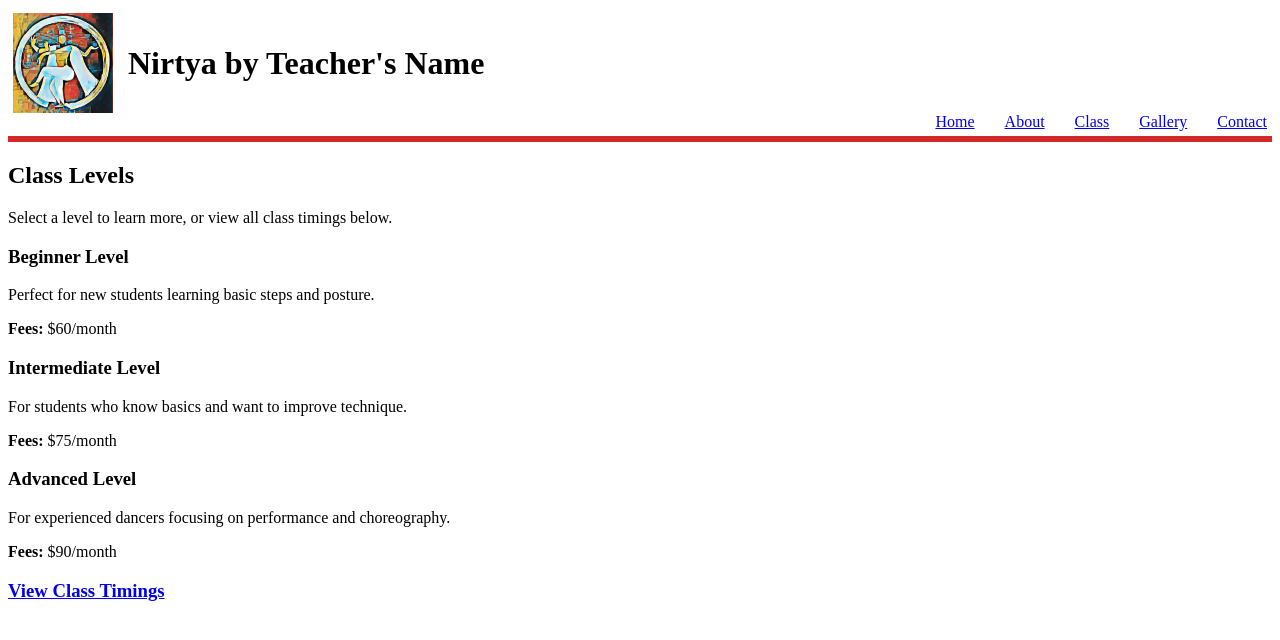
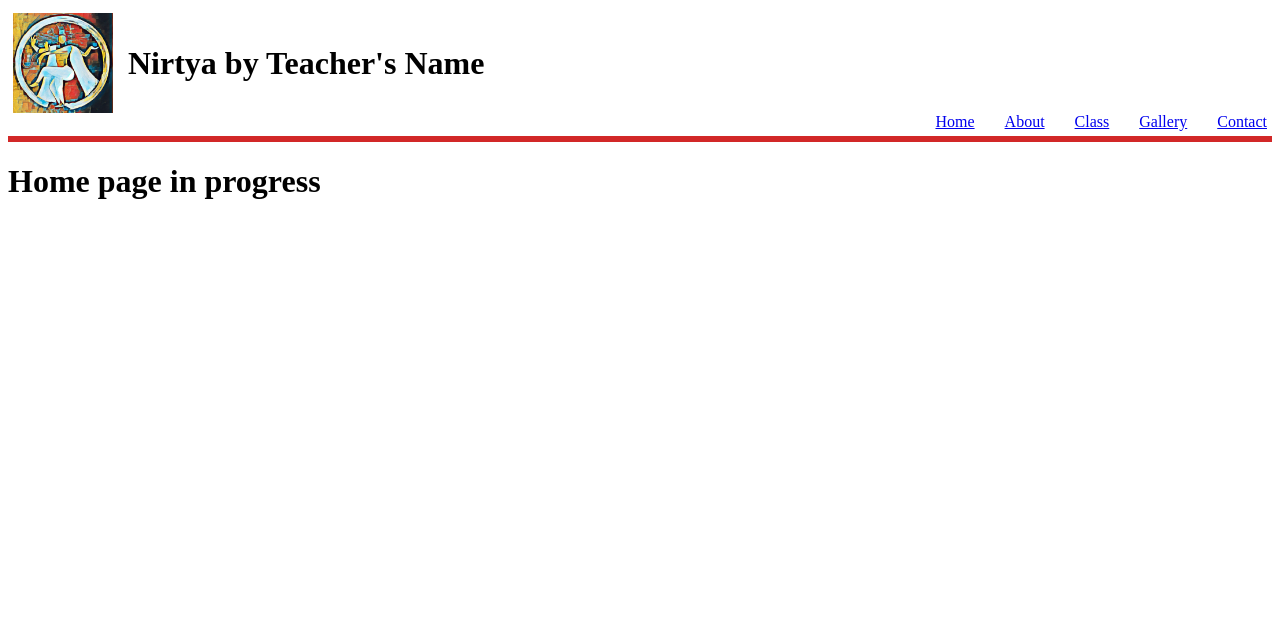
Before and after one commit to suganthi1410/unit1-finalproject-webapplication-suganthi-k, a React (Vite) app in the folder unit1-finalproject-suganthik/: page / in a window 1280 px wide. Shown: the top 640 px of the page. Built offline with nearby package versions, Linux system fonts and the light colour scheme.

Commit message:
modified App.jsx,added import,added routepath

```diff
--- a/unit1-finalproject-suganthik/src/App.jsx
+++ b/unit1-finalproject-suganthik/src/App.jsx
@@ -1,6 +1,13 @@
 import { BrowserRouter, Routes, Route } from 'react-router-dom';
 
 import Header from './components/layout/Header.jsx';
+
+import Home from './components/pages/Home.jsx';
+import About from './components/pages/About.jsx';
+import Class from './components/pages/Class.jsx';
+import Gallery from './components/pages/Gallery.jsx';
+import Contact from './components/pages/Contact.jsx';
+
 
 import ClassSchedule from './components/classschedule/ClassSchedule.jsx';
 import ClassTimings from "./components/classschedule/ClassTimings";
@@ -12,9 +19,16 @@ function App() {
     <Header />
 
       <Routes>
-        <Route path="/" element={<ClassSchedule />} />
-        <Route path="/schedule" element={<ClassSchedule />} />
+        <Route path="/" element={<Home />} />
+        <Route path="/about" element={<About />} />
+        <Route path="/class" element={<Class />} />
         <Route path="/schedule/timings" element={<ClassTimings />} />
+        {/*
+       <Route path="/schedule" element={<ClassSchedule />} />
+        <Route path="/schedule/timings" element={<ClassTimings />} />
+        */}
+        <Route path="/gallery" element={<Gallery />} />
+        <Route path="/contact" element={<Contact />} />
       </Routes>
     </BrowserRouter>
   );
```
